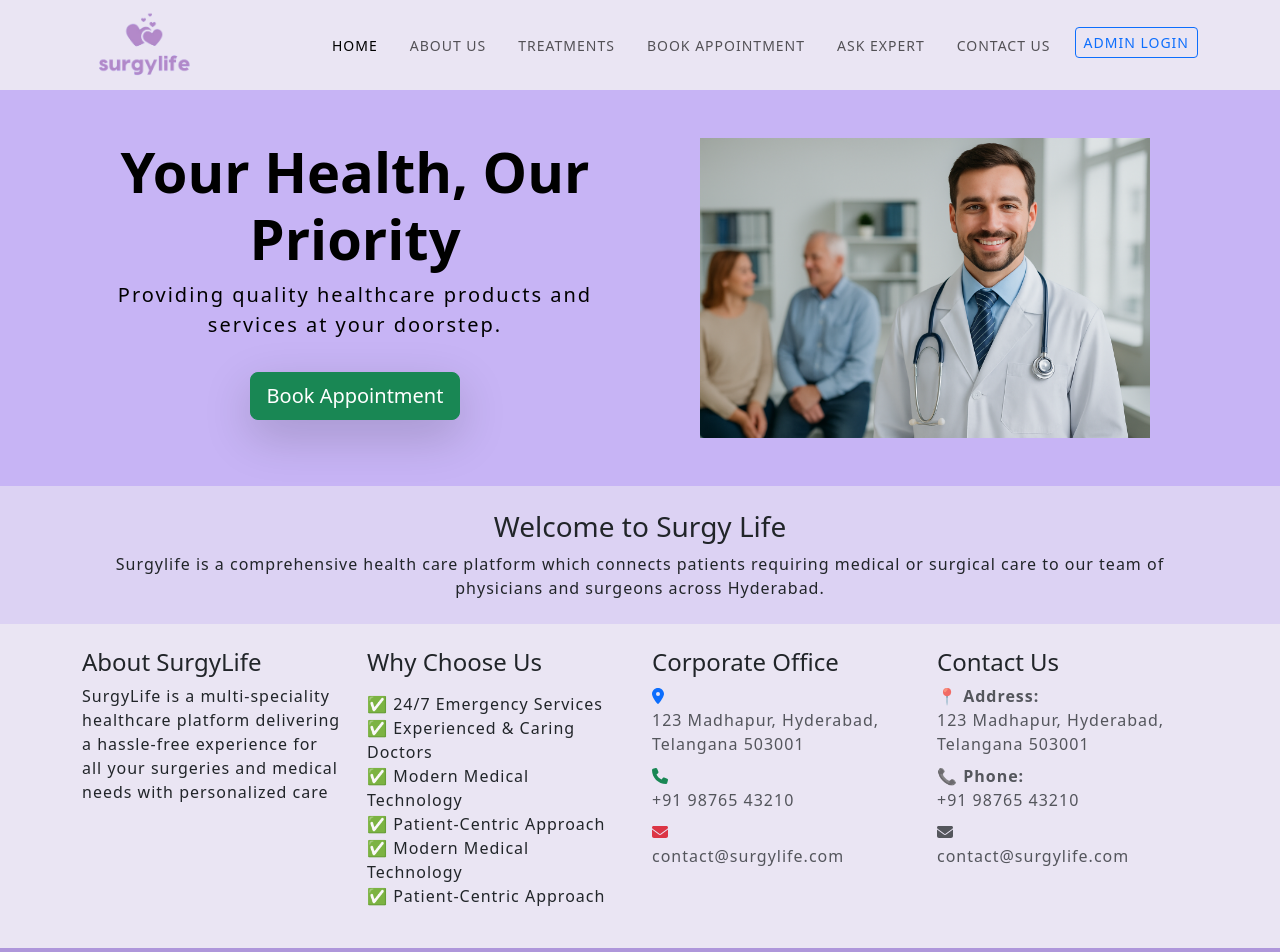
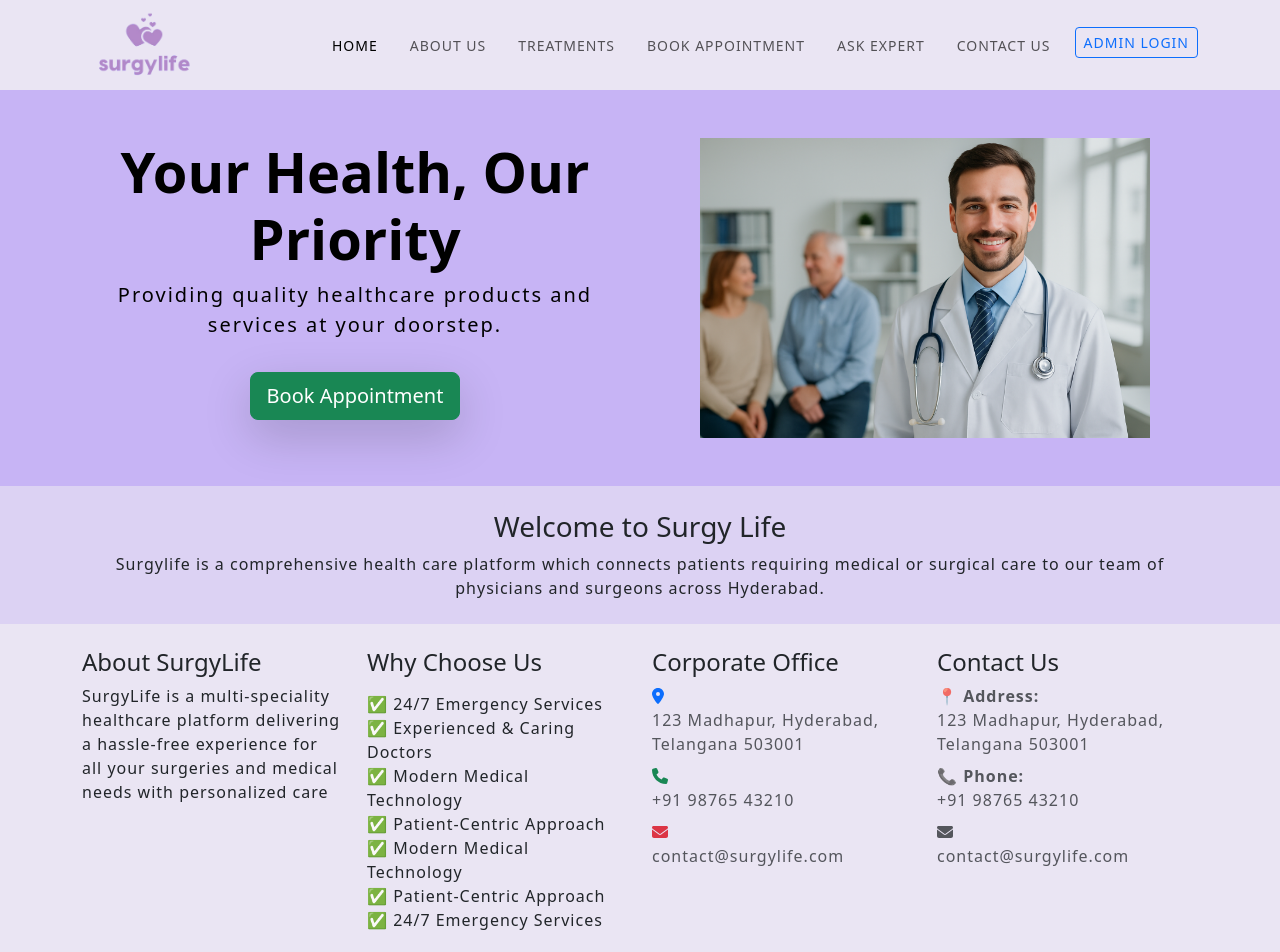
Before and after one commit to shiva260999/Surgylife-frontend, a React (Create React App) app: page / in a window 1280 px wide. Shown: the top 952 px of the page. Built offline with nearby package versions, Linux system fonts and the light colour scheme.

Commit message:
changed 11pm

```diff
--- a/src/footer/Footer.js
+++ b/src/footer/Footer.js
@@ -36,6 +36,7 @@
                 <li>✅ Patient-Centric Approach</li>
                 <li>✅ Modern Medical Technology</li>
                 <li>✅ Patient-Centric Approach</li>
+                <li>✅ 24/7 Emergency Services</li>
               </ul>
             </div>
             <div className="col-lg-3 my-4">
```
